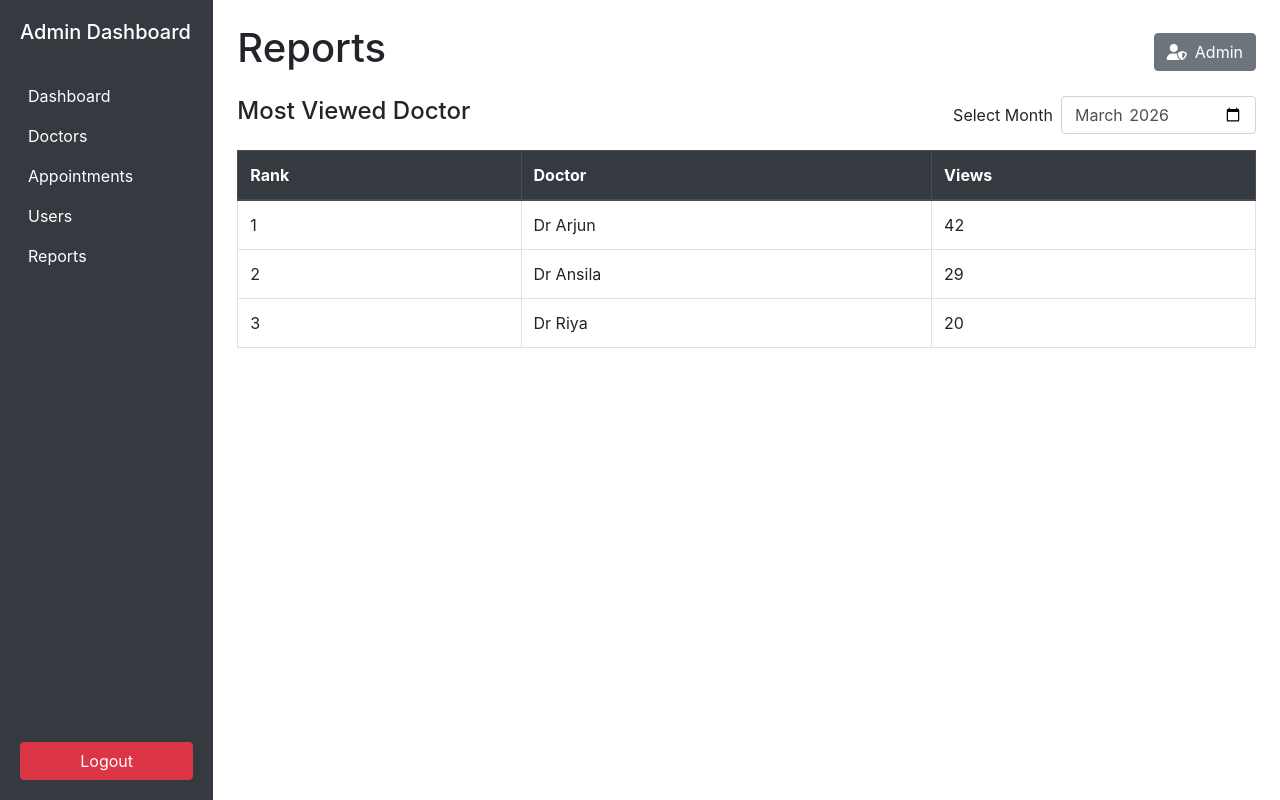
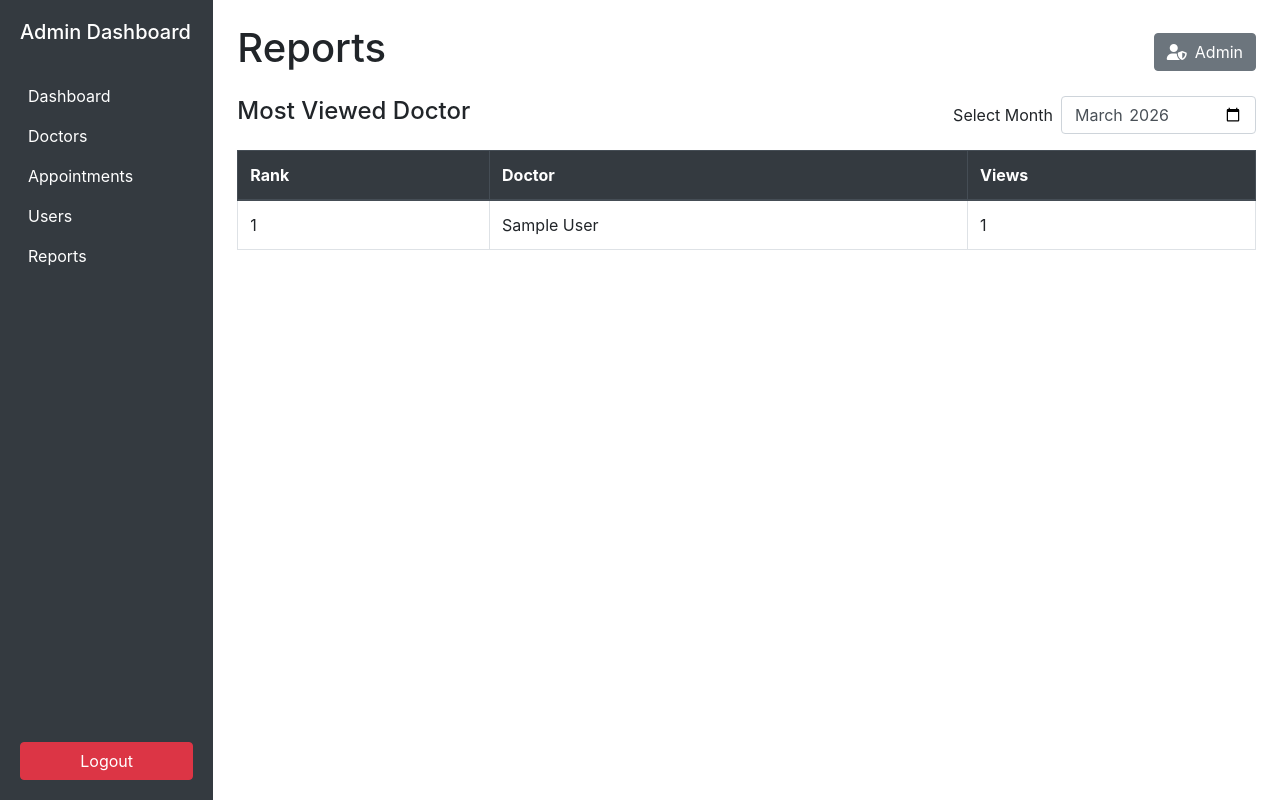
Before and after one commit to amritheshsiva/hospital_management, a Django app: page /report in a window 1280 px wide. Run offline with Django 4.2, Linux system fonts and the light colour scheme; tables that the repository leaves empty hold one stand-in row (values such as "Sample post"); some libraries are stand-ins or nearby versions.

Commit message:
report pages

```diff
--- a/Admin/adminside/adminapp/templates/reports.html
+++ b/Admin/adminside/adminapp/templates/reports.html
@@ -38,21 +38,13 @@
                             </tr>
                         </thead>
                         <tbody>
+                            {% for doc in doctors %}
                             <tr>
-                                <td>1</td>
-                                <td>Dr Arjun</td>
-                                <td>42</td>
+                                <td>{{ forloop.counter }}</td>
+                                <td>{{ doc.name }}</td>
+                                <td>{{ doc.total_bookings }}</td>
                             </tr>
-                            <tr>
-                                <td>2</td>
-                                <td>Dr Ansila</td>
-                                <td>29</td>
-                            </tr>
-                            <tr>
-                                <td>3</td>
-                                <td>Dr Riya</td>
-                                <td>20</td>
-                            </tr>
+                            {% endfor %}
                         </tbody>
                     </table>
                 </div>
--- a/Admin/adminside/adminapp/views.py
+++ b/Admin/adminside/adminapp/views.py
@@ -22,6 +22,8 @@ from rest_framework import status
 from .serializers import ProductSerializer,BookingSerializer,UserSerializer
 from django.shortcuts import redirect
 from django.contrib.auth import login
+from django.db.models import Count
+
 
 
 def adminLogin(request):
@@ -61,7 +63,11 @@ def userprofile(request,id):
     })
 
 def report(request):
-    return render(request,'reports.html')
+    doctors = Doctor.objects.annotate(
+        total_bookings=Count('booking')
+        ).order_by('-total_bookings')
+
+    return render(request, 'reports.html', {'doctors': doctors})
 def add(request):
     return render(request,'doctor_add.html')
 def edit(request):
```
